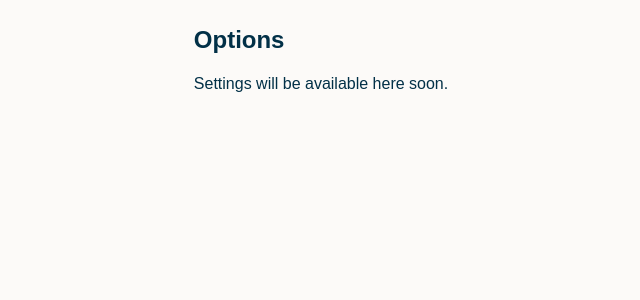
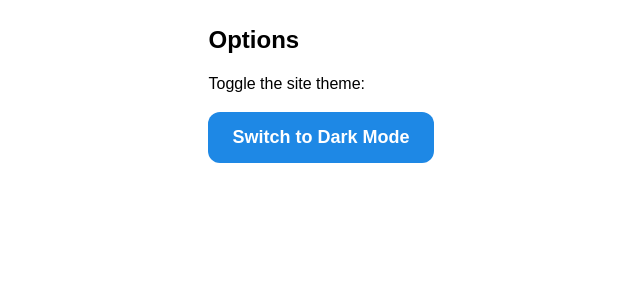
Before and after one commit to marvinalnashi/cookbook-frontend, a Next.js app: page /options in a window 1280 px wide. Shown: the top 300 px of the page, without its empty margins (319-959 px from the left). Built offline with nearby package versions, Linux system fonts and the light colour scheme.

Commit message:
Re-implemented dark mode
- The application now has a new implementation for the dark mode that doesn't require specifying Tailwind classes in all the places throughout the application where the dark mode and light mode need to have different values.

```diff
--- a/src/app/globals.css
+++ b/src/app/globals.css
@@ -4,9 +4,14 @@
   --primary: #FFB703;
   --secondary: #219EBC;
   --accent: #8ECAE6;
-  --background: #FCFAF8;
-  --text: #023047;
+  --background: #ffffff;
+  --text: #000000;
   --error: #D62828;
+}
+
+.dark {
+  --background: #000000;
+  --text: #ffffff;
 }
 
 body {
@@ -21,7 +26,6 @@ body {
 }
 
 h1, h2, h3 {
-  font-weight: bold;
   color: var(--text);
 }
 
--- a/src/app/layout.tsx
+++ b/src/app/layout.tsx
@@ -1,5 +1,6 @@
 import type { Metadata } from "next";
 import "./globals.css";
+import { ThemeProvider } from "@/context/ThemeContext";
 
 export const metadata: Metadata = {
     title: "Little Chef's Cookbook",
@@ -8,9 +9,9 @@ export const metadata: Metadata = {
 
 export default function RootLayout({ children }: { children: React.ReactNode }) {
     return (
-        <html lang="en">
+        <html lang="en" suppressHydrationWarning>
         <body className="flex flex-col items-center justify-start h-screen overflow-y-auto px-6 py-4">
-        {children}
+        <ThemeProvider>{children}</ThemeProvider>
         </body>
         </html>
     );
--- a/src/app/options/page.tsx
+++ b/src/app/options/page.tsx
@@ -1,9 +1,19 @@
 "use client";
+import { useTheme } from "@/context/ThemeContext";
+
 export default function Page() {
+    const { theme, toggleTheme } = useTheme();
+
     return (
         <div className="p-6">
             <h1 className="text-2xl font-bold mb-4">Options</h1>
-            <p>Settings will be available here soon.</p>
+            <p className="mb-4">Toggle the site theme:</p>
+            <button
+                onClick={toggleTheme}
+                className="bg-[#1E88E5] text-white font-bold py-2 px-4 rounded"
+            >
+                Switch to {theme === "light" ? "Dark" : "Light"} Mode
+            </button>
         </div>
     );
 }
--- a/src/app/page.tsx
+++ b/src/app/page.tsx
@@ -19,7 +19,7 @@ export default function Home() {
     }, []);
 
     return (
-        <main className="flex flex-col items-center justify-start w-full h-screen bg-[#FCFAF8] px-4 py-6 overflow-y-auto">
+        <main className="flex flex-col items-center justify-start w-full h-screen px-4 py-6 overflow-y-auto">
             <div className="w-32 h-32 rounded-md mb-4 flex items-center justify-center">
                 <img
                     src={"/ratwizard4.png"}
--- /dev/null
+++ b/src/context/ThemeContext.tsx
@@ -0,0 +1,40 @@
+"use client";
+
+import { createContext, useEffect, useState, useContext } from "react";
+
+type Theme = "light" | "dark";
+
+const ThemeContext = createContext<{
+    theme: Theme;
+    toggleTheme: () => void;
+}>({
+    theme: "light",
+    toggleTheme: () => {},
+});
+
+export function ThemeProvider({ children }: { children: React.ReactNode }) {
+    const [theme, setTheme] = useState<Theme>("light");
+
+    useEffect(() => {
+        const stored = localStorage.getItem("theme") as Theme | null;
+        const initial = stored || "light";
+        setTheme(initial);
+        document.documentElement.classList.add(initial);
+    }, []);
+
+    const toggleTheme = () => {
+        const newTheme = theme === "light" ? "dark" : "light";
+        document.documentElement.classList.remove(theme);
+        document.documentElement.classList.add(newTheme);
+        localStorage.setItem("theme", newTheme);
+        setTheme(newTheme);
+    };
+
+    return (
+        <ThemeContext.Provider value={{ theme, toggleTheme }}>
+            {children}
+        </ThemeContext.Provider>
+    );
+}
+
+export const useTheme = () => useContext(ThemeContext);
```
